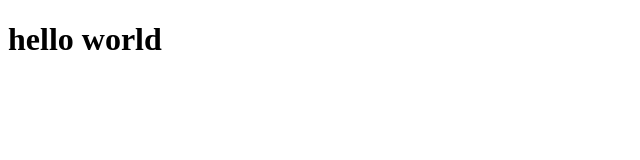
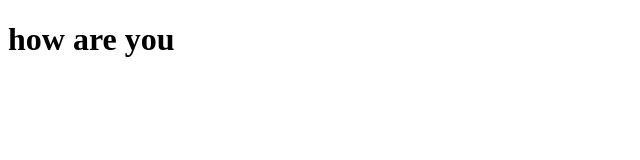
Before and after one commit to SantiniCezar1/Git, a plain HTML site: page index.html in a window 1280 px wide. Shown: the whole page, without its empty margins (0-640 px from the left). Drawn offline with Linux system fonts and the light colour scheme.

Commit message:
comit here

```diff
--- a/index.html
+++ b/index.html
@@ -6,6 +6,6 @@
     <title>Document</title>
 </head>
 <body>
-    <h1>hello world</h1>
+    <h1>how are you</h1>
 </body>
 </html>
```
